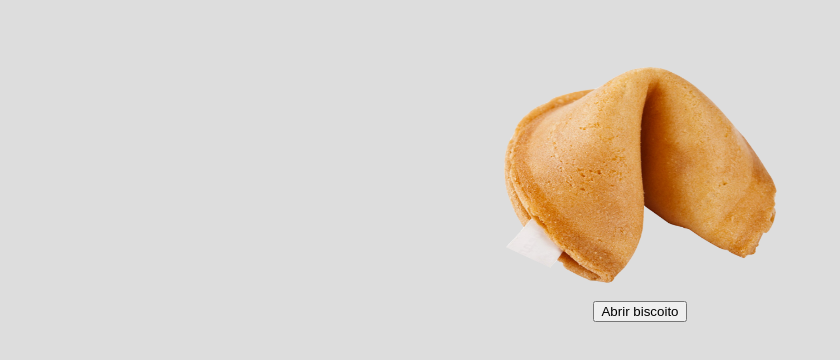
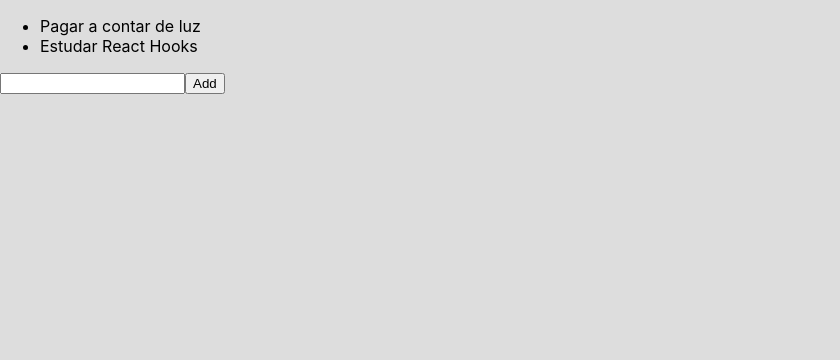
Before and after one commit to PauloMiguel13000/useCallback_em_React, a React (Create React App) app in the folder apresentar/: page / in a window 1280 px wide. Shown: the top 360 px of the page, without its empty margins (0-840 px from the left). Built offline with nearby package versions, Linux system fonts and the light colour scheme.

Commit message:
Usando React hooks

```diff
--- a/apresentar/src/App.js
+++ b/apresentar/src/App.js
@@ -1,50 +1,29 @@
 /* eslint-disable no-undef */
-import React, {Component} from 'react';
-import './estilo.css'
-class App extends Component{
-    constructor(props){
-        super(props);
-        this.state = {textoFrase: ''};
+import React, {useState} from 'react';
 
-        this.quebraBiscoito = this.quebraBiscoito.bind(this);
+function App(){
 
-        this.frases = ['Siga os bons e aprenda com eles.',
-        'O bom-senso vale mais do que muito conhecimento.',
-        'O riso é a menor distância entre duas pessoas.',
-        'Deixe de lado as preocupações e seja feliz.',
-        'Realize o óbvio, pense no improvável e conquiste o impossível.',
-        'Acredite em milagres, mas não dependa deles.',
-        'A maior barreira para o sucesso é o medo do fracasso.'];
-    }
-    quebraBiscoito(){
-        let state = this.state;
+    const [tarefas, setTarefas] = useState(['Pagar a contar de luz',
+'Estudar React Hooks']);
+const [input, setInput] = useState('');
+function handleAdd(){
+setTarefas([...tarefas, input]);
+setInput('');
 
-        let numeroAleatorio = Math.floor(Math.random() * this.frases.length);
-        state.textoFrase = '"' + this.frases[numeroAleatorio] + '"';
-        this.setState(state);
+}
 
-    }
-    render(){
-return(
-    <div className="container">
-        <img src={require('./assets/biscoito.png')} className="img"/>
-        <Botao nome="Abrir biscoito" acaoBtn={this.quebraBiscoito}></Botao>
-        <h3 className='textoFrase'>{this.state.textoFrase}</h3>
+    return(
+        <div>
+            <ul>
+                {tarefas.map(tarefa => (
+                    <li key={tarefa}>{tarefa}</li>
+                ))}
+            </ul>
+            <input type="text" value={input} onChange={e => setInput(e.target.value)}></input>
+           <button type='button' onClick={handleAdd}>Add</button>
+        </div>
 
-    </div>
-);
+    );
+}
 
-    }
-}
-class Botao extends Component{
-    render(){
-        return(
-            <div>
-                <button onClick={this.props.acaoBtn}>{this.props.nome}</button>
-
-            </div>
-        );
-    }
-    r
-}
 export default App;
```
